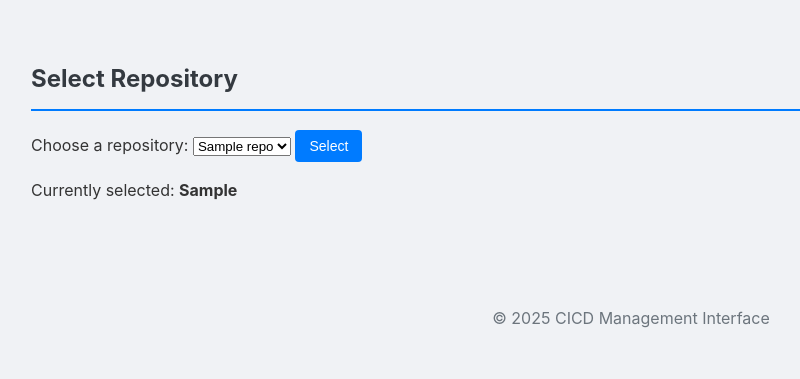
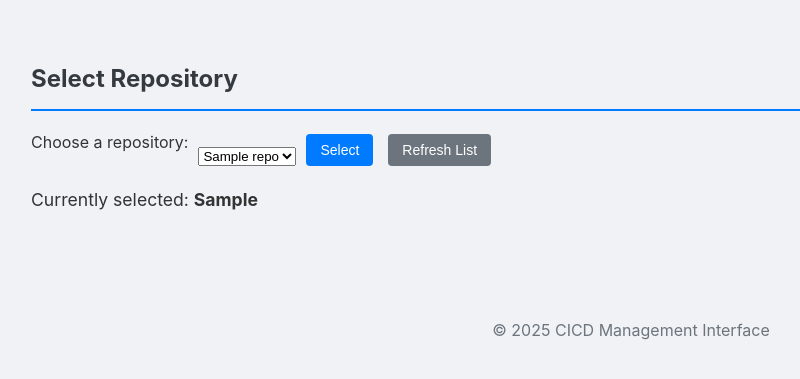
Before and after one commit to shad0wghost/sakadeploy, a Python web app: template templates/select_repo.html in a window 1280 px wide. Shown: the part 84-463 px from the top of the page, without its empty margins (9-809 px from the left). Run offline with Jinja, Linux system fonts and the light colour scheme; the template is opened without the code that fills it: most values are stand-ins (such as "Sample title", 1, 10 or a date in 2020).

Commit message:
adding features trying to fix term bug

```diff
--- a/static/style.css
+++ b/static/style.css
@@ -117,3 +117,44 @@ footer {
     margin-top: 30px;
     color: #6c757d;
 }
+
+/* Styles for Repo Selection Page */
+.repo-selection-wrapper {
+    display: flex;
+    align-items: flex-end;
+    gap: 15px;
+    flex-wrap: wrap;
+}
+.repo-select-form {
+    display: flex;
+    align-items: flex-end;
+    gap: 10px;
+}
+.repo-select-form label {
+    margin-bottom: 10px;
+}
+.refresh-btn {
+    background-color: #6c757d;
+}
+.refresh-btn:hover {
+    background-color: #5a6268;
+}
+.current-selection {
+    margin-top: 20px;
+    font-size: 1.1em;
+}
+.flashes .info {
+    background-color: #e2e3e5;
+    color: #383d41;
+    border-color: #d6d8db;
+}
+.flashes .success {
+    background-color: #d4edda;
+    color: #155724;
+    border-color: #c3e6cb;
+}
+.flashes .error {
+    background-color: #f8d7da;
+    color: #721c24;
+    border-color: #f5c6cb;
+}
--- a/templates/select_repo.html
+++ b/templates/select_repo.html
@@ -2,17 +2,24 @@
 
 {% block content %}
     <h2>Select Repository</h2>
-    <form method="post">
+
+    <div class="repo-selection-wrapper">
+        <form method="post" class="repo-select-form">
             <label for="repo_name">Choose a repository:</label>
             <select id="repo_name" name="repo_name" required>
                 {% for repo in repos %}
-                <option value="{{ repo }}" {% if repo == selected_repo %}selected{% endif %}>{{ repo }}</option>
+                    <option value="{{ repo.name }}" {% if repo.name == selected_repo %}selected{% endif %}>{{ repo.name }}</option>
                 {% endfor %}
             </select>
             <button type="submit">Select</button>
         </form>
 
+        <form method="post" action="{{ url_for('refresh_repos') }}" class="repo-refresh-form">
+            <button type="submit" class="refresh-btn">Refresh List</button>
+        </form>
+    </div>
+
     {% if selected_repo %}
-        <p>Currently selected: <strong>{{ selected_repo }}</strong></p>
+        <p class="current-selection">Currently selected: <strong>{{ selected_repo }}</strong></p>
     {% endif %}
 {% endblock %}
```
Also changed, not shown: app.py (+71 -53 lines). Lines whose indentation alone changed are shown as unchanged.
